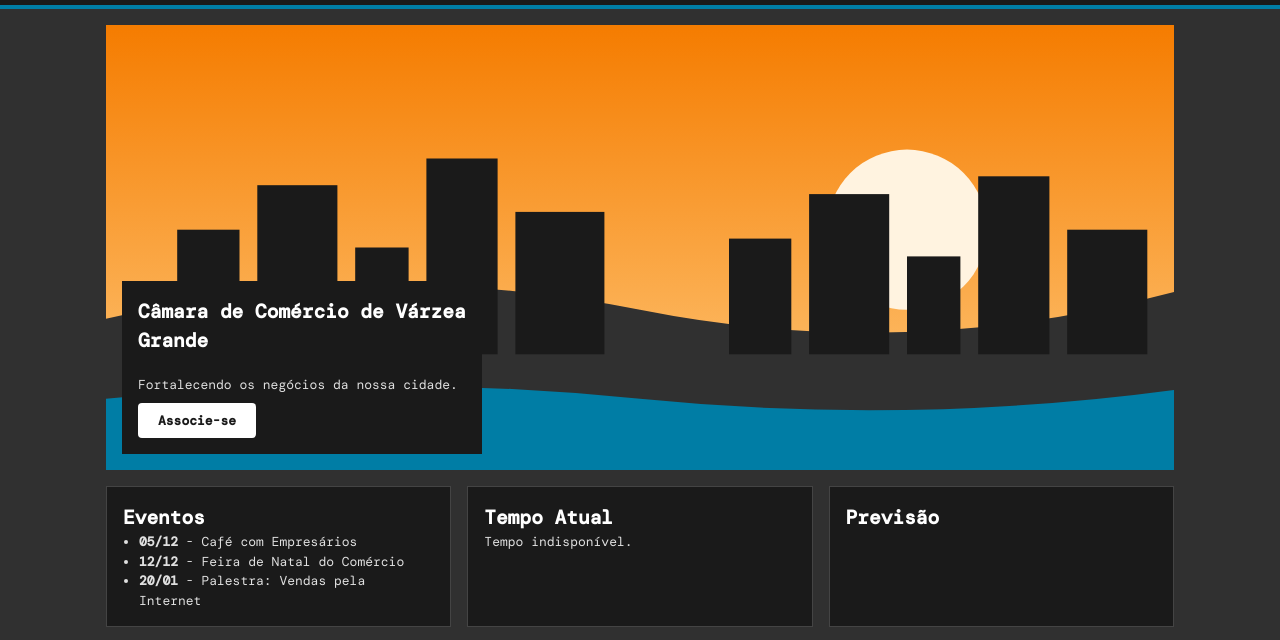
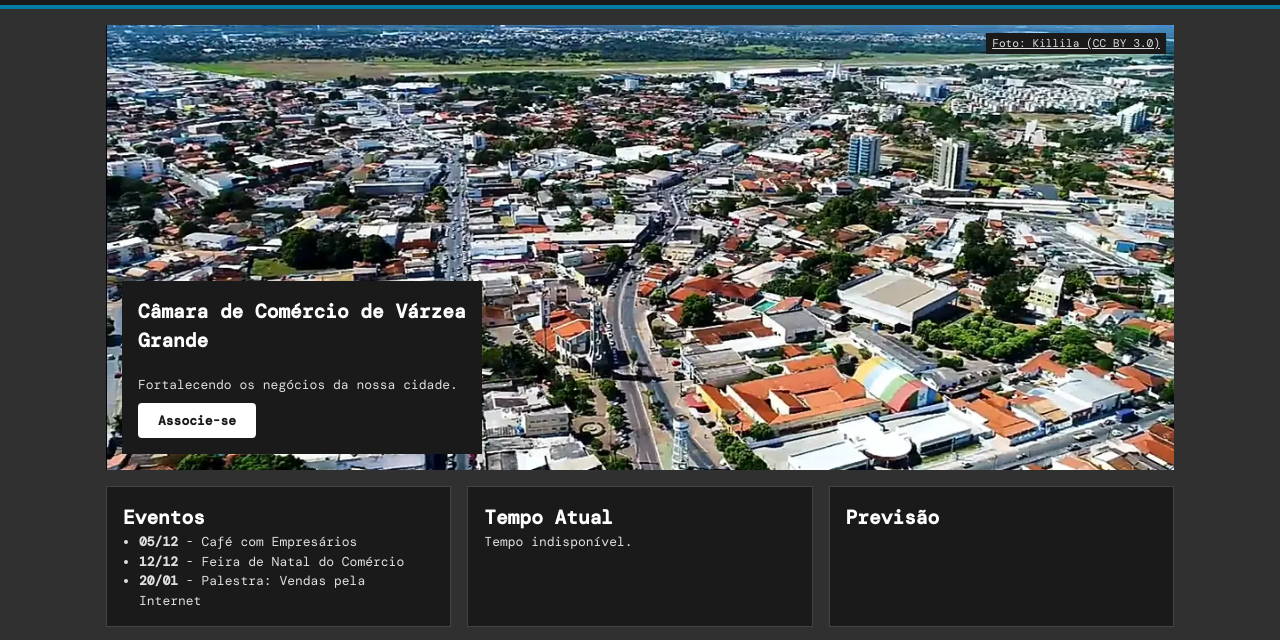
Before and after one commit to JacksonRaupp/wdd231, a plain HTML site: page camara/index.html in a window 1280 px wide. Shown: the part 59-699 px from the top of the page. Drawn offline with nearby package versions, Linux system fonts and the light colour scheme; no server answers.

Commit message:
Projeto da Câmara: foto de Várzea Grande na imagem principal da página inicial

```diff
--- a/camara/estilos/telas-pequenas.css
+++ b/camara/estilos/telas-pequenas.css
@@ -245,6 +245,15 @@ h1 {
   width: 100%;
   height: 300px;
   object-fit: cover;
+}
+
+#credito-hero {
+  position: absolute;
+  top: 8px;
+  right: 8px;
+  padding: 2px 6px;
+  background-color: var(--cor-superficie);
+  font-size: 0.7rem;
 }
 
 #cta {
--- a/camara/index.html
+++ b/camara/index.html
@@ -84,12 +84,17 @@
     <main class="inicio">
       <section id="hero">
         <img
-          src="imagens/hero.svg"
-          alt="Ilustração de Várzea Grande ao pôr do sol, com prédios e o rio"
+          src="imagens/hero.webp"
+          alt="Vista aérea de Várzea Grande - MT"
           width="1200"
           height="500"
           fetchpriority="high"
         >
+
+        <a
+          id="credito-hero"
+          href="https://commons.wikimedia.org/wiki/File:Panor%C3%A2mica_V%C3%A1rzea_Grande_(Mato_Grosso).png"
+        >Foto: Killila (CC BY 3.0)</a>
 
         <div id="cta">
           <h1>Câmara de Comércio de Várzea Grande</h1>
```
Also changed, not shown: camara/imagens/hero.svg (deleted), camara/imagens/hero.webp (added).
